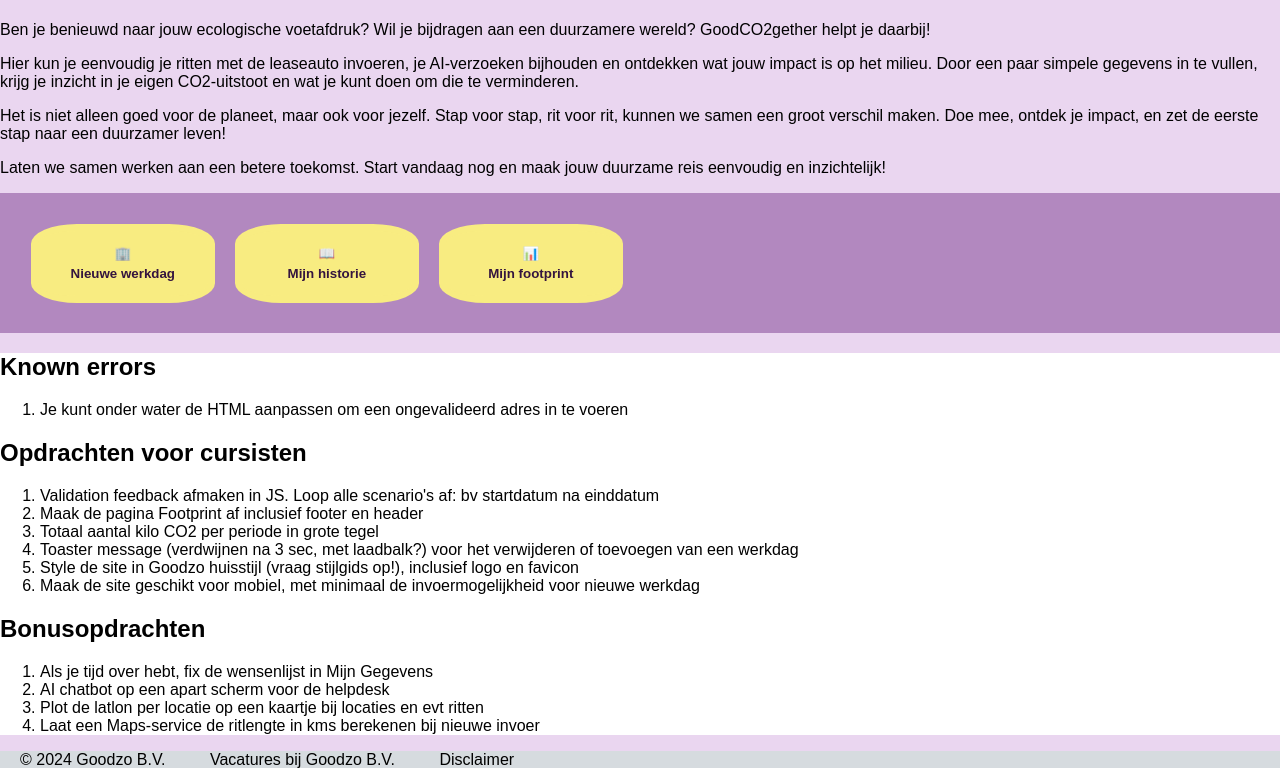
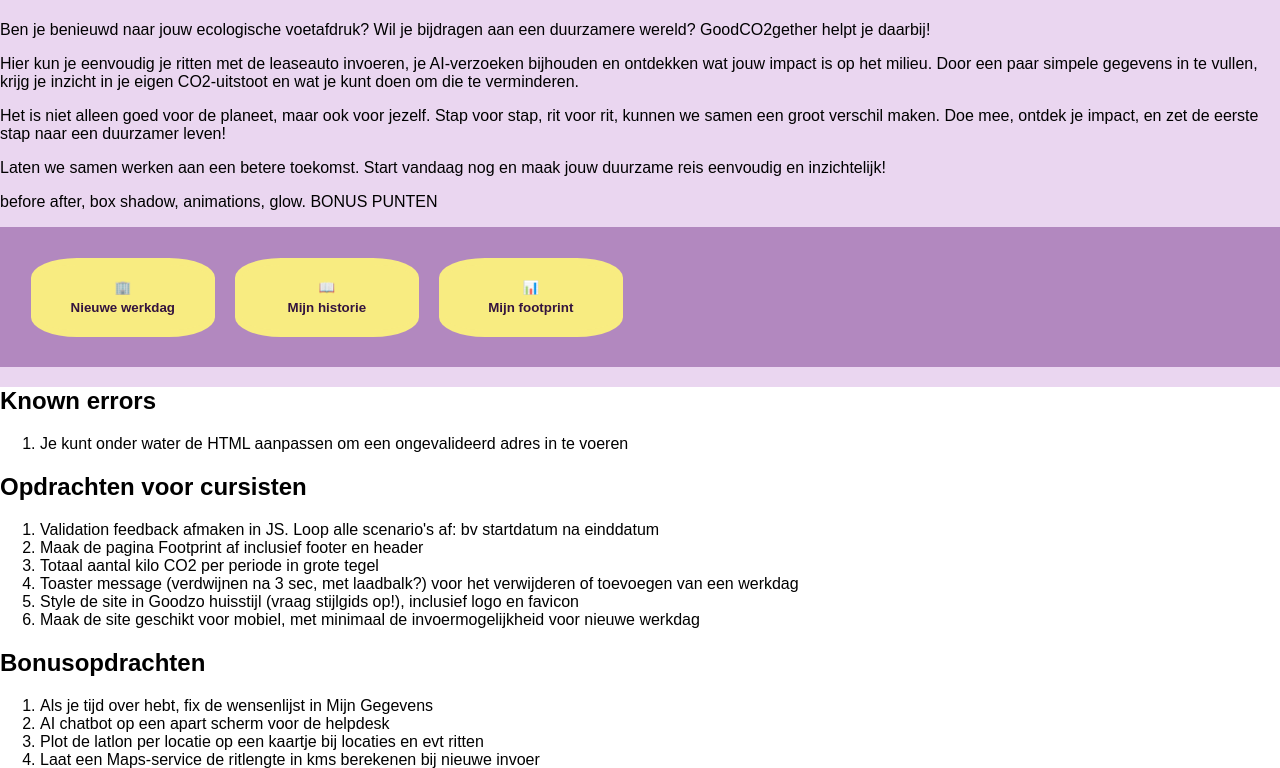
Before and after one commit to Hazeinga4/Goodzo, a Flask app: template templates/index.html in a window 1280 px wide. Shown: the part 398-1166 px from the top of the page. Run offline with Flask 3, Linux system fonts and the light colour scheme; the template is opened without the code that fills it, so the values that code supplies are empty.

Commit message:
Bonus punten update

```diff
--- a/templates/index.html
+++ b/templates/index.html
@@ -39,6 +39,10 @@
                 leven!</p>
             <p>Laten we samen werken aan een betere toekomst. Start vandaag nog en maak jouw duurzame reis eenvoudig en
                 inzichtelijk!</p>
+
+            <p>
+                before after, box shadow, animations, glow. BONUS PUNTEN
+            </p>
 
         </article>
 
```
